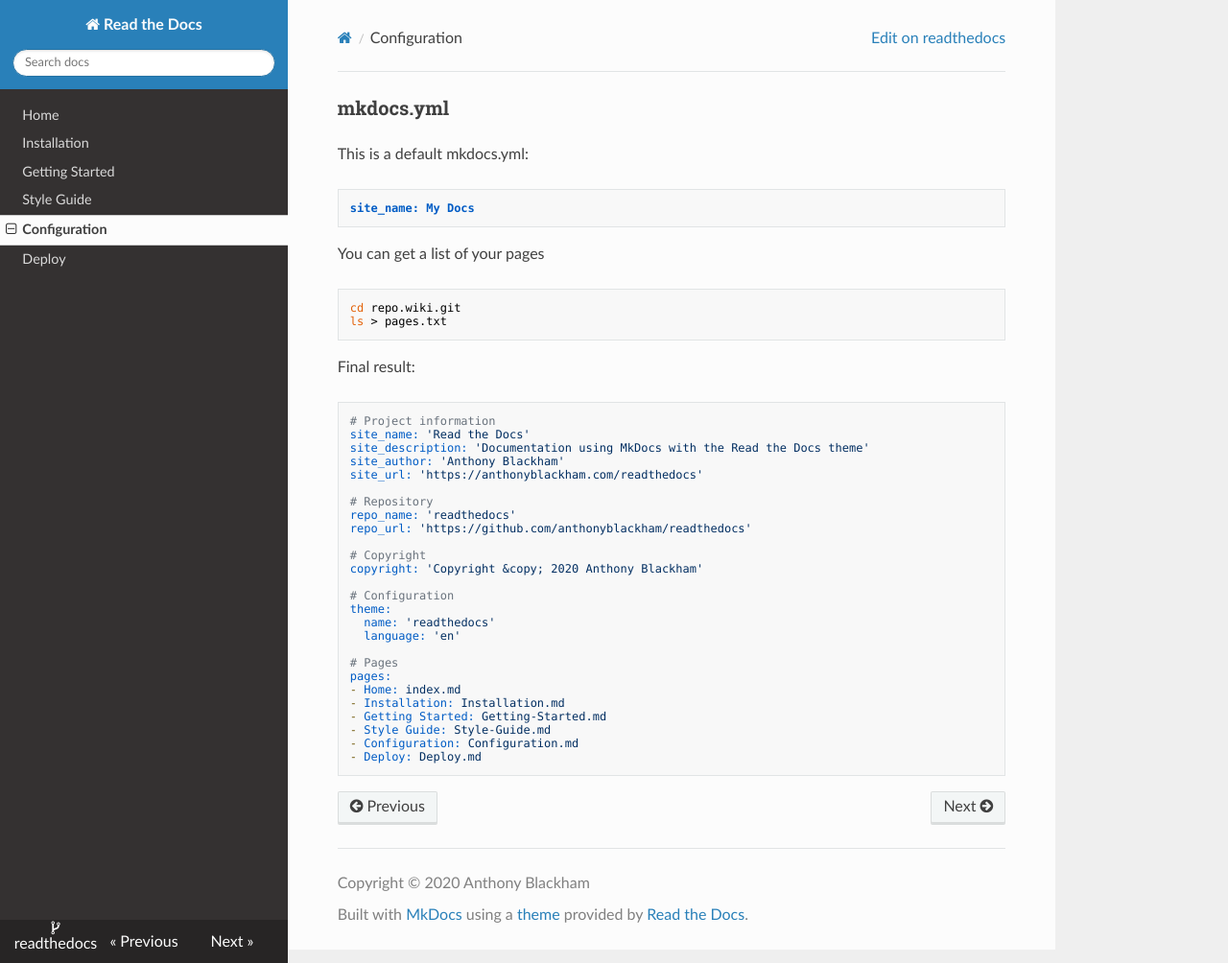
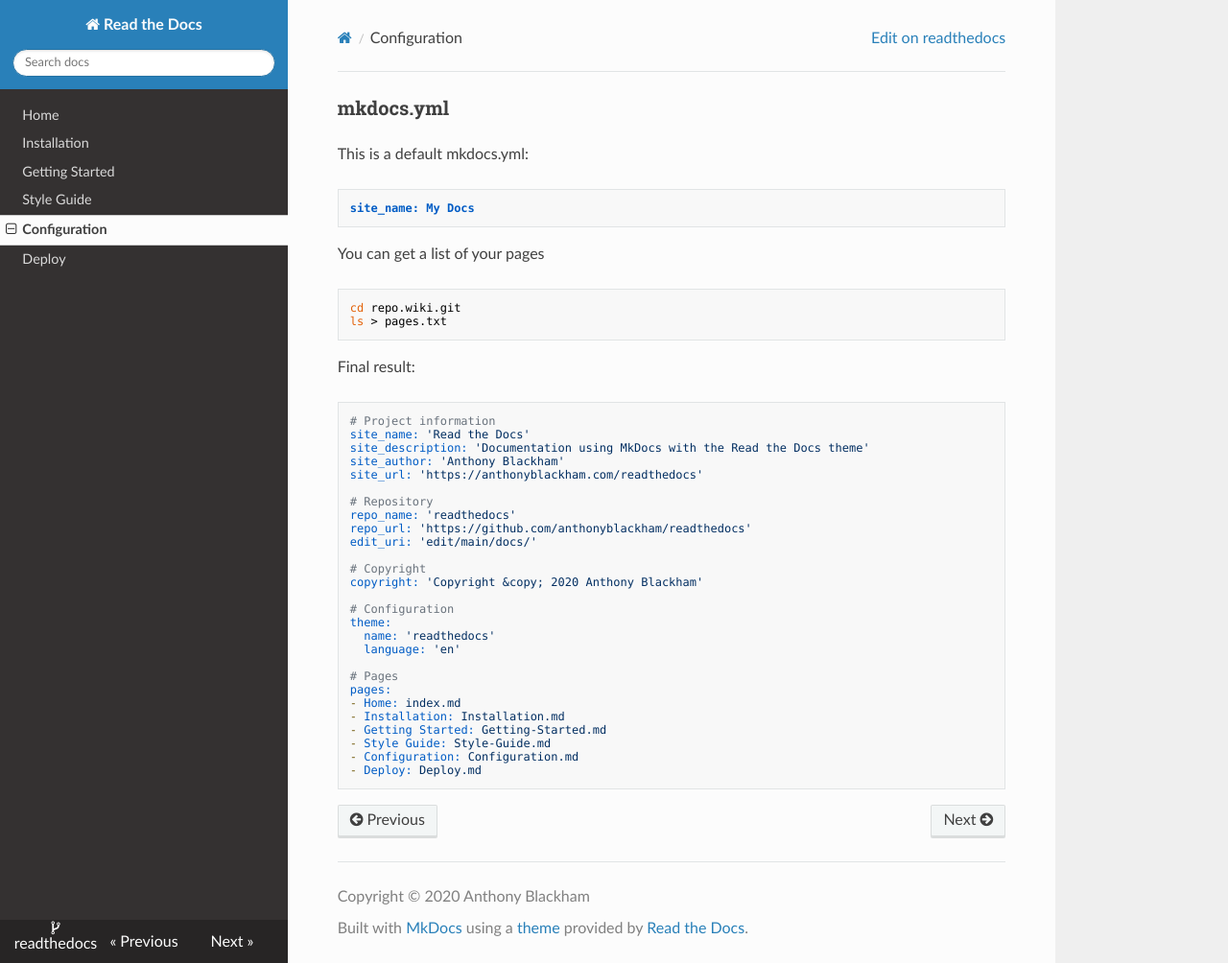
Before and after one commit to anthonyblackham/readthedocs, an MkDocs documentation site: the page built from docs/Configuration.md, in a window 1280 px wide and 1004 px high. Shown: the whole window at 96% size. Built offline with MkDocs 1.6.1, drawn with Linux system fonts in a browser that asks for light colours; nearby versions of some CDN libraries; old or Windows-style settings are respelled for this version of MkDocs.

Commit message:
Update Configuration.md

```diff
--- a/docs/Configuration.md
+++ b/docs/Configuration.md
@@ -25,6 +25,7 @@
 # Repository
 repo_name: 'readthedocs'
 repo_url: 'https://github.com/anthonyblackham/readthedocs'
+edit_uri: 'edit/main/docs/'
 
 # Copyright
 copyright: 'Copyright &copy; 2020 Anthony Blackham'
```
